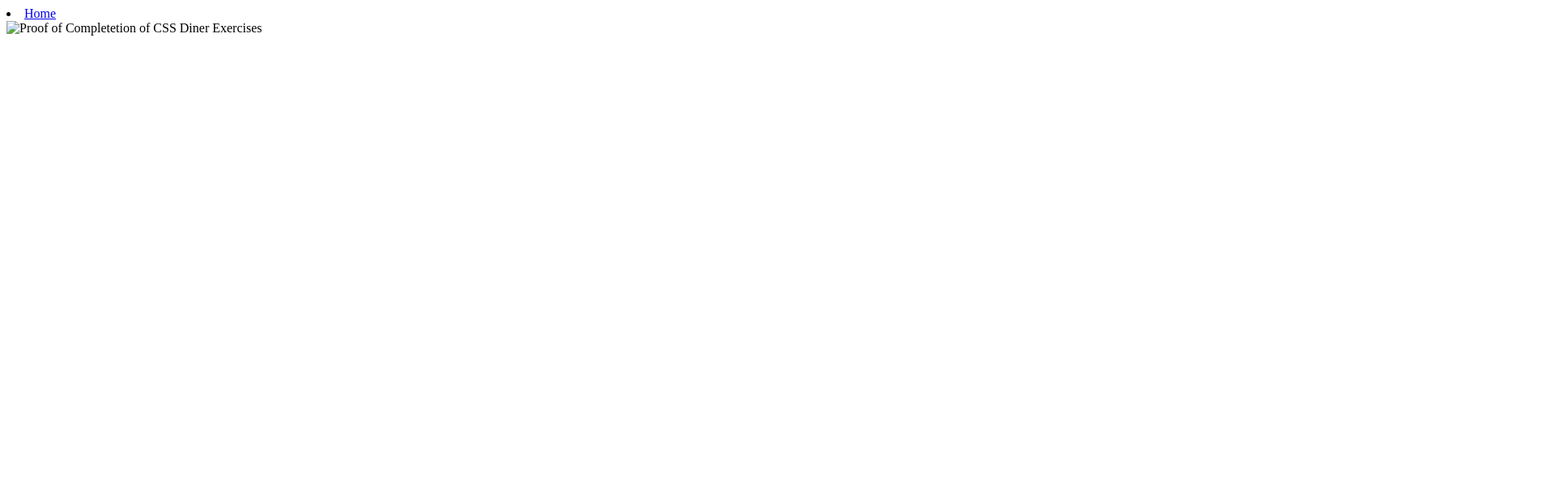
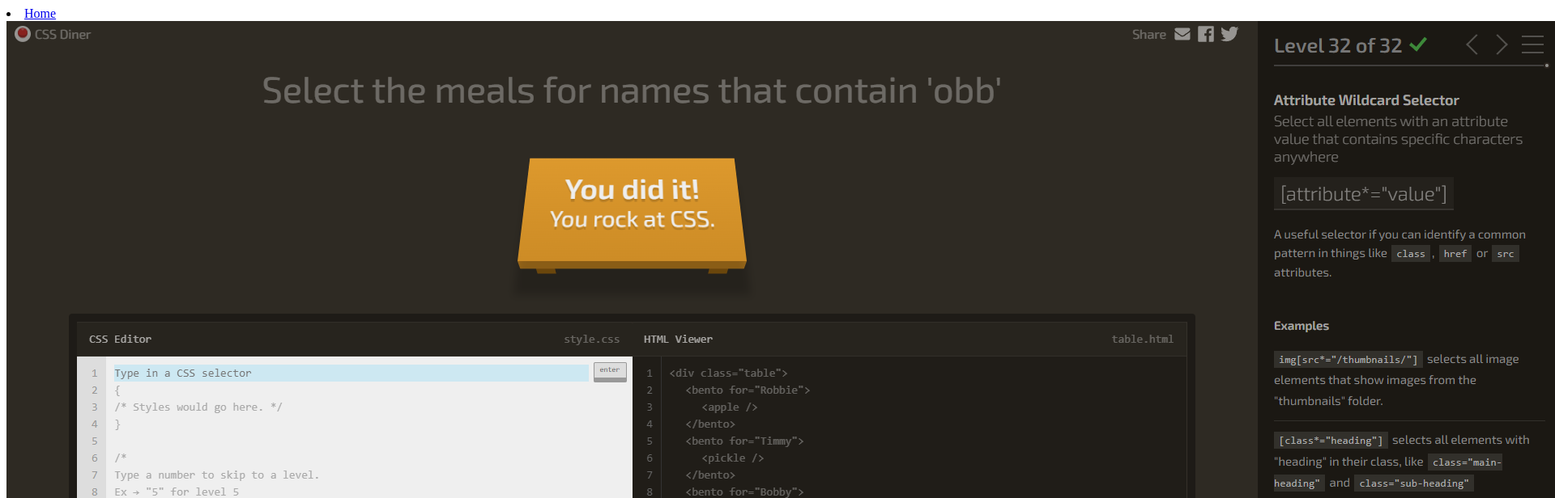
Before and after one commit to JaredJohnsonUALR/ifsc-1310, a plain HTML site: page css-diner-exercise/index.html in a window 1280 px wide. Shown: the top 616 px of the page at 81% size, 1920 px wide, since content can reach past the window. Drawn offline with Linux system fonts and the light colour scheme.

Commit message:
Fixed Image in Extra Credit

```diff
--- a/css-diner-exercise/index.html
+++ b/css-diner-exercise/index.html
@@ -13,5 +13,5 @@
 
 <body>
     <li><a href="../index.html">Home</a></li>
-    <img src="dinerexercise.jpeg" alt="Proof of Completetion of CSS Diner Exercises"/>
+    <img src="assets/img/dinerexercise.jpeg" alt="Proof of Completetion of CSS Diner Exercises"/>
 </body>
```
